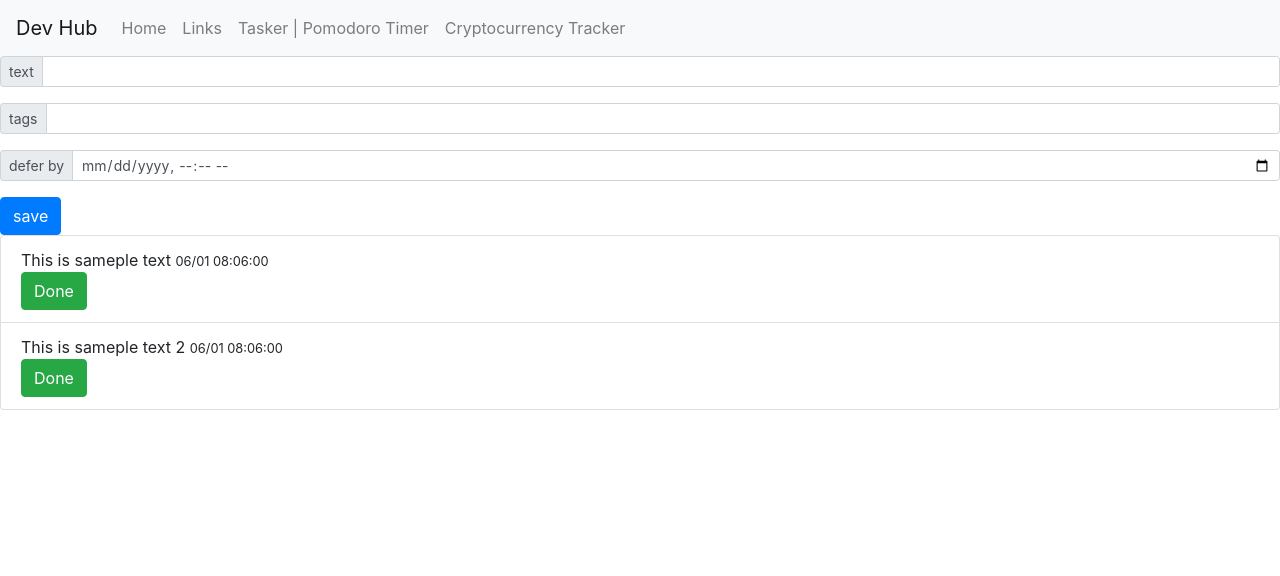
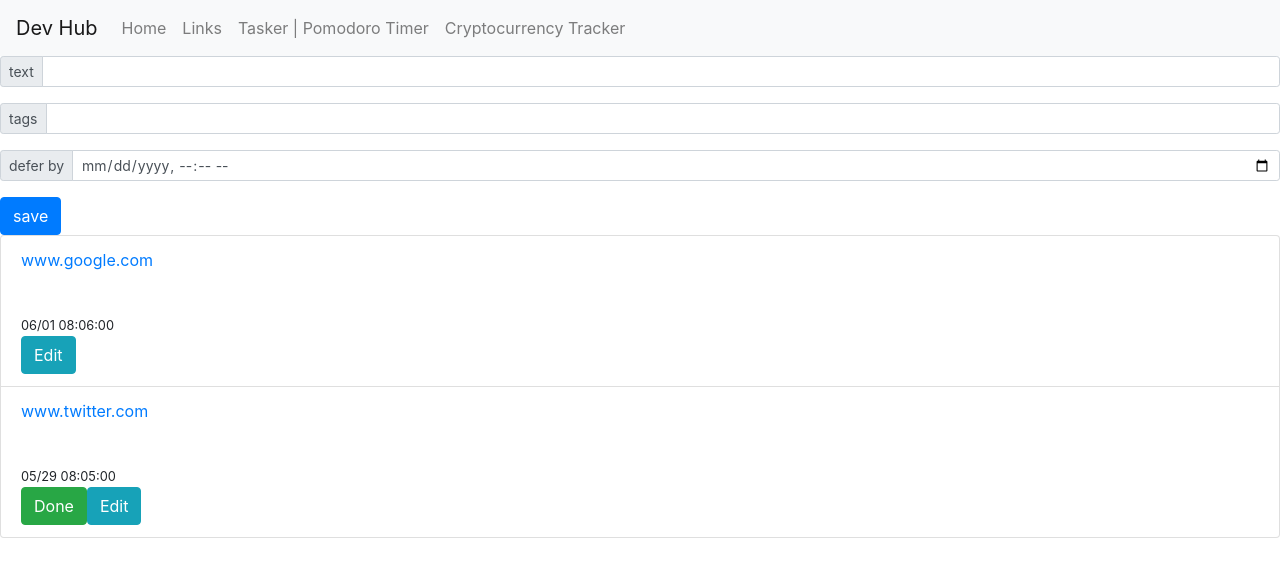
Before and after one commit to makaravind/DevHub, a React (Create React App) app: page /links in a window 1280 px wide. Shown: the top 576 px of the page. Built offline with nearby package versions, Linux system fonts and the light colour scheme.

Commit message:
1. implemented count down timer

```diff
--- a/src/components/Links/CountDownTimer.js
+++ b/src/components/Links/CountDownTimer.js
@@ -1,14 +1,49 @@
-import React from 'react';
+import React, {Component} from 'react';
 import Moment from 'react-moment';
 
-function CountDownTimer({time}) {
-    return (
-        <small>
-            <Moment subtract={{minutes: 60}} interval={1000} format="MM/DD HH:MM:SS">
-                {time}
-            </Moment>
-        </small>
-    )
+class CountDownTimer extends Component {
+
+    constructor(props) {
+        super(props);
+
+        this.state = {
+            x: 0
+        }
+    }
+
+    componentDidMount() {
+        var propsTimeDate = new Date(this.props.time);
+        this.intervalId = setInterval(() => {
+
+            if (propsTimeDate.getTime() <= Date.now()) {
+                this.props.onLinkExpired(this.props.id);
+                clearInterval(this.intervalId);
+            }
+            else {
+                this.setState((currentState) => {
+                    return {x: currentState.x + 1}
+                }, () => {
+                    // console.log(this.state)
+                })
+            }
+        }, 6000);
+        // console.log('timer ', this.intervalId);
+    }
+
+    render() {
+        return (
+            <small>
+                <Moment subtract={{hours: this.state.x}} format="MM/DD HH:MM:SS">
+                    {this.props.time}
+                </Moment>
+            </small>
+        )
+    }
+
+    componentWillUnmount() {
+        clearInterval(this.intervalId);
+    }
+
 }
 
 export default CountDownTimer
--- a/src/components/Links/LinkCreateForm.js
+++ b/src/components/Links/LinkCreateForm.js
@@ -1,5 +1,6 @@
 import React, {Component} from 'react';
 
+// todo: add validation
 class LinkCreateForm extends Component {
 
     constructor(props) {
@@ -16,10 +17,6 @@ class LinkCreateForm extends Component {
         this.setState({
             [event.target.name]: event.target.value
         })
-    };
-
-    onSave = () => {
-      // update the parent
     };
 
     render() {
@@ -55,7 +52,7 @@ class LinkCreateForm extends Component {
                            onChange={(e) => this.onInputChange(e)}
                            value={this.state.deferByTime}/>
                 </div>
-                <button className="btn btn-primary">save</button>
+                <button className="btn btn-primary" onClick={() => this.props.onSave(this.state)}>save</button>
             </div>
         )
     }
--- a/src/components/Links/Links.js
+++ b/src/components/Links/Links.js
@@ -12,27 +12,50 @@ class Links extends Component {
             links: [
                 {
                     id: 'e8956e97-e4b6-4d8a-b130-dcf8dea4980f',
-                    text: 'This is sameple text',
+                    text: 'www.google.com',
                     tags: [],
                     createdAt: '1527599546716',
                     deferByTime: '2018-06-01T08:30',
+                    status: 'DONE' // DONE, OK, EXPIRED
                 },
                 {
                     id: 'b9912bb1-b988-45cf-9726-088a71d22e4d',
-                    text: 'This is sameple text 2',
+                    text: 'www.twitter.com',
                     tags: [],
                     createdAt: '1527599546716',
-                    deferByTime: '2018-06-01T08:30',
+                    deferByTime: '2018-05-29T08:30',
+                    status: 'OK'
                 },
             ]
         }
     }
 
+     onSave = (data) => {
+        this.setState({
+            links: [...this.state.links, {...data, id: uuidv4(), createdAt: Date.now(), status: 'OK'}]
+        })
+    };
+
+    onLinkExpired = (id) => {
+        console.log('link expired called ', id);
+        this.setState((currentState) => {
+            const links = currentState.links.map((link) => {
+                if(link.id === id) {
+                    link.status = 'EXPIRED';
+                }
+                return link;
+            });
+            return {links};
+        }, () => {
+            console.log(this.state)
+        });
+    };
+
     render() {
         return (
             <div>
-                <LinkCreateForm/>
-                <LinksList links={this.state.links}/>
+                <LinkCreateForm onSave={this.onSave}/>
+                <LinksList links={this.state.links} onLinkExpired={this.onLinkExpired}/>
             </div>
         )
     }
--- a/src/components/Links/LinksList.js
+++ b/src/components/Links/LinksList.js
@@ -1,10 +1,10 @@
 import React from 'react';
 import LinksListItem from './LinksListItem';
 
-function LinksList({ links }) {
+function LinksList({ links, onLinkExpired }) {
     return (
         <ul className='list-group'>
-            {links.map(link => <LinksListItem key={link.id} link={link}/>)}
+            {links.map(link => <LinksListItem key={link.id} link={link} onLinkExpired={onLinkExpired}/>)}
         </ul>
     )
 }
--- a/src/components/Links/LinksListItem.js
+++ b/src/components/Links/LinksListItem.js
@@ -1,16 +1,30 @@
-import React from 'react';
-import Moment from 'react-moment';
+import React, {Component} from 'react';
+import CountDownTimer from './CountDownTimer';
 
-function LinksListItem({link}) {
+class LinksListItem extends Component {
+
+    constructor(props) {
+        super(props);
+    }
+
+    render() {
+        const {link} = this.props;
         return (
             <li className='list-group-item'>
                 <div>
-                {link.text} <small><Moment format="MM/DD HH:MM:SS">{link.deferByTime}</Moment></small>
+                    <p className={link.status === 'EXPIRED' && 'text-danger' || 'text-primary'}>{link.text}</p>
                     <br/>
-                <button type="button" className="btn btn-success">Done</button>
+                    <CountDownTimer time={link.deferByTime} id={link.id} onLinkExpired={this.props.onLinkExpired}/>
+                    <br/>
+                    {
+                        link.status !== 'DONE' && <button type="button" className="btn btn-success">Done</button>
+                    }
+                    <button type="button" className="btn btn-info">Edit</button>
                 </div>
             </li>
         )
     }
 
+}
+
 export default LinksListItem
```
Lines whose indentation alone changed are shown as unchanged.
